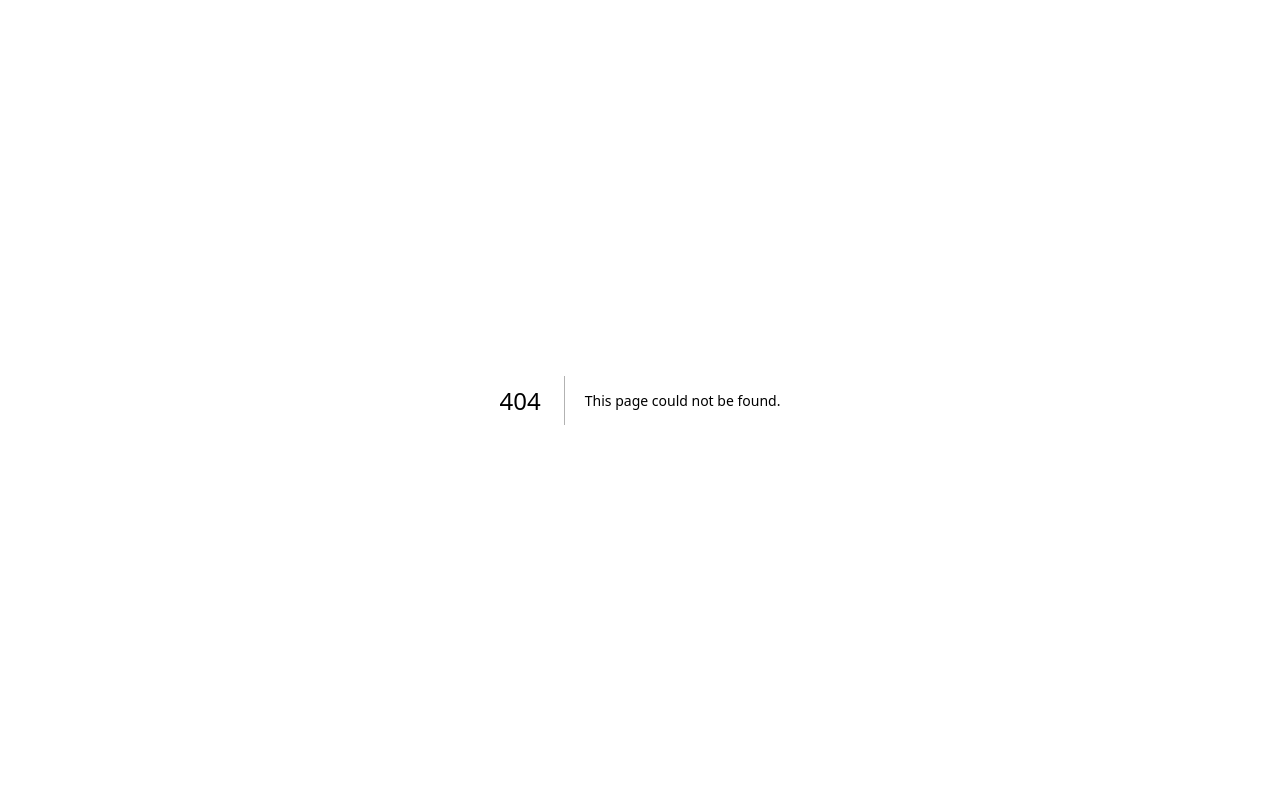
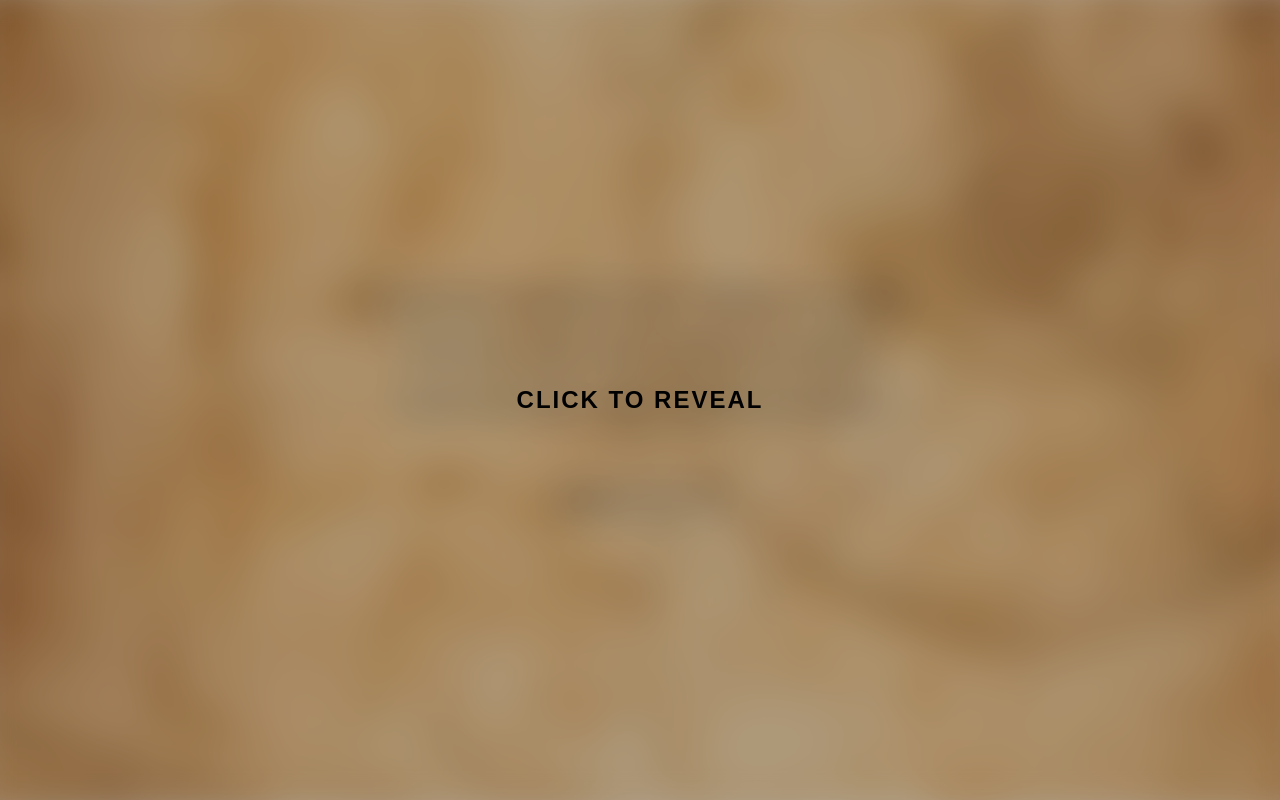
Before and after one commit to Xplorica-FIEM/toth-25-frontend, a Next.js app: page /Riddles/riddle1new in a window 1280 px wide. Before the commit this address had no page. Built offline with nearby package versions, Linux system fonts and the light colour scheme.

Commit message:
add images

```diff
--- /dev/null
+++ b/src/pages/Riddles/riddle1new.jsx
@@ -0,0 +1,126 @@
+'use client';
+import { useState } from 'react';
+import styled, { css } from 'styled-components';
+
+const PageContainer = styled.div`
+  width: 100%;
+  height: 100%;
+  position: relative;
+  display: flex;
+  justify-content: center;
+  align-items: center;
+  min-height: 100vh;
+  /* Make sure this image exists in your public folder */
+  background-image: url('/toth3.png');
+  background-size: cover;
+  background-position: center;
+  color: #333;
+  font-family: Fantasy, fantasy;
+  font-size: 32px;
+  text-align: center;
+  border-radius: 3px;
+`;
+
+const BlurWrapper = styled.div`
+  width: 100%;
+  height: 100vh;
+  overflow: hidden; /* Keeps the blur edges clean */
+
+  transition: filter 0.8s ease-in-out, transform 0.8s ease-in-out;
+
+  ${props => props.$isRevealed ? css`
+    filter: blur(0px);
+    transform: scale(1);
+    pointer-events: auto;
+  ` : css`
+    filter: blur(20px);
+    transform: scale(1.05);
+    pointer-events: none;
+    user-select: none;
+  `}
+`;
+
+const Wrapper = styled.section`
+  position: relative;
+  width: 100vw;
+  height: 100vh;
+  overflow: hidden;
+`;
+
+const Overlay = styled.div`
+  position: absolute;
+  top: 0;
+  left: 0;
+  width: 100%;
+  height: 100%;
+  z-index: 10;
+  background-color: rgba(0, 0, 0, 0.3);
+  display: flex;
+  align-items: center;
+  justify-content: center;
+  cursor: pointer;
+
+  transition: opacity 0.5s ease-in-out, visibility 0.5s;
+
+  ${props => props.$isHidden ? css`
+      opacity: 0;
+      visibility: hidden;
+      pointer-events: none;
+  `: css`
+      opacity: 1;
+      visibility: visible;
+  `}
+`;
+
+const EnterButton = styled.span`
+  font-size: 1.5rem;
+  font-weight: bold;
+  letter-spacing: 2px;
+  text-transform: uppercase;
+  /*border: 1px solid gold;*/
+
+  color: black;
+  padding: 1rem 2rem;
+  transition: all 0.3s ease;
+
+  &:hover {
+    border: 1px solid gold;
+    border-radius: 15px;
+    color: gold;
+  }
+`;
+
+const Riddle1 = () => {
+  const [isRevealed, setIsRevealed] = useState(false);
+
+  const handleReveal = () => {
+    setIsRevealed(true);
+  };
+
+  return (
+    <Wrapper>
+        <BlurWrapper $isRevealed={isRevealed}>
+            <PageContainer>
+               {/*Riddle goes here*/}
+                <div style={{ padding: '35px' }}>
+                    <p>I can be cracked, but I have no shell.</p>
+                    <p>I can be told, but I have no voice.</p>
+                    <p>I can be kept, but I have no locks.</p>
+                    <br/>
+                    <h3>What am I?</h3>
+                </div>
+            </PageContainer>
+        </BlurWrapper>
+
+        <Overlay
+          onClick={handleReveal}
+          $isHidden={isRevealed}
+        >
+          {/* 6. Added the button inside the overlay so you can see what to click */}
+          <EnterButton>Click to Reveal</EnterButton>
+        </Overlay>
+    </Wrapper>
+  );
+};
+
+export default Riddle1;
```
Also changed, not shown: 1 other file (tests, documents, lock files or other folders).
